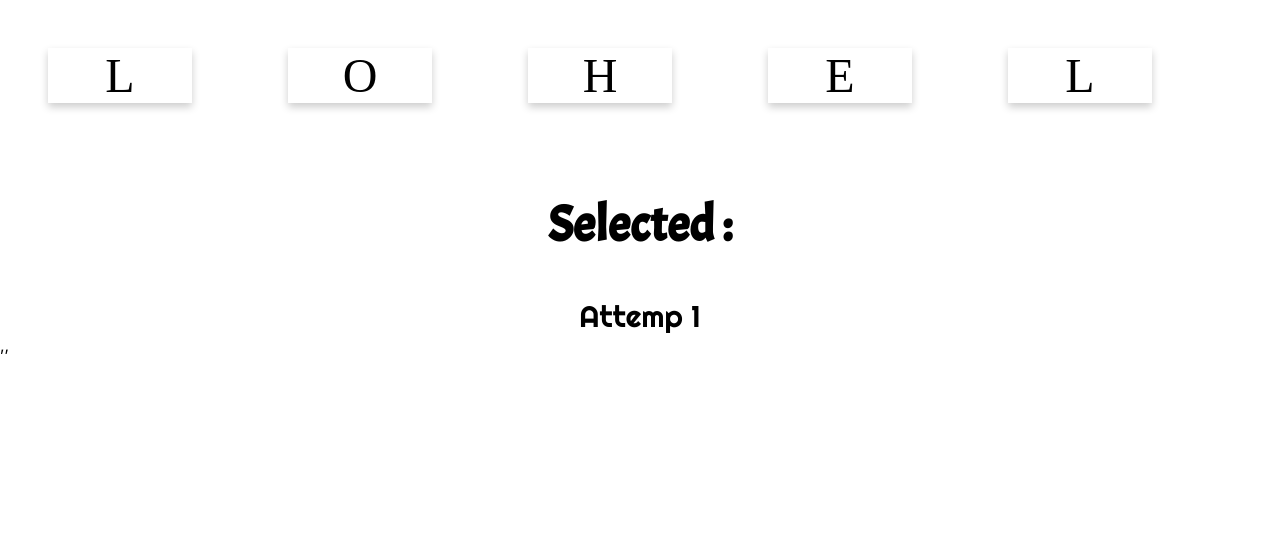
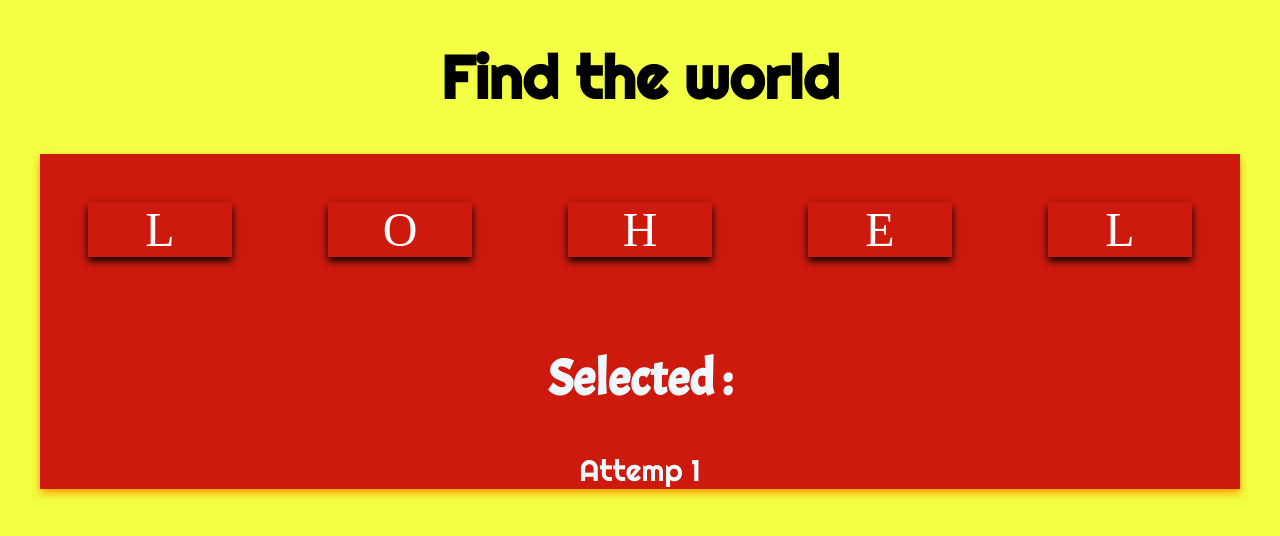
Before and after one commit to FrameTee29/Lab_3SA03, a React (Create React App) app: page / in a window 1280 px wide. Shown: the top 536 px of the page. Built offline with nearby package versions, Linux system fonts and the light colour scheme; a web font is replaced by a local one.

Commit message:
Reset and Css Finish

```diff
--- a/src/App.css
+++ b/src/App.css
@@ -3,7 +3,16 @@
 @import url('https://fonts.googleapis.com/css?family=Acme&display=swap');
 @import url('https://fonts.googleapis.com/css?family=Righteous&display=swap');
 
+body{
+  background: rgba(238, 255, 0, 0.74);
+}
+.Backgrounf{
+  background: rgba(204, 10, 10, 0.932);
+  color: aliceblue;
+  display:inline-block;
+  box-shadow: 0 4px 8px 0 rgb(255, 154, 4);
 
+}
 .App {
   text-align: center;
   color: blue;
@@ -16,20 +25,23 @@
   text-align: center;
   width: 3em;
   font-size: 3em;
-  box-shadow: 0 4px 8px 0 rgba(0,0,0,0.2);
+  box-shadow: 0 4px 8px 0 rgb(0, 0, 0);
   margin: 1em;
   user-select: none;
+  align-items: center;
+  color:rgb(255, 255, 255);
 }
 
 .activeCard {
-  color:rgb(0, 0, 0);
-  background: rgb(58, 255, 8);
+  color:rgb(240, 240, 240);
+  background: rgb(255, 81, 0);
   text-align: center;
+  align-items: center;
  }
 
  h2{
   font-family: 'Acme', sans-serif;
-  color:rgb(0, 0, 0);
+  color: aliceblue;
   font-size: 50px;
   text-align: center;
  }
@@ -41,6 +53,11 @@
  }
 
  .Righteous2{
+  font-family: 'Righteous', cursive;
+  font-size: 60px;
+  text-align: center;
+ }
+ .R2{
   font-family: 'Righteous', cursive;
   font-size: 60px;
   text-align: center;
@@ -58,4 +75,5 @@
  div{
   align-items: center;
   flex-direction: column;
+  text-align: center;
  }
--- a/src/App.js
+++ b/src/App.js
@@ -38,7 +38,7 @@ class App extends React.Component {
   }
 
   reset = () => {
-    this.setState({ completed: false ,check: this.state.check + 1,})
+    this.setState({ completed: false ,attempt: this.state.attempt + 1,})
   }
 
   render() {
@@ -46,13 +46,16 @@ class App extends React.Component {
     let Com= this.state.completed === true ? <h2 class="Righteous2">Complete </h2>: '';
     let resetevery= this.state.completed === true ? <button onClick={this.reset}><h1>Play Again</h1></button>: '';
     return (
-      <div>
+     <div><h1 class="R2">Find the world</h1>
+      <div className="Backgrounf">
+
         {Array.from(this.state.chars).map((item, index) => <CharacterCard value={item} key={index}  attempt={this.state.attempt} activationHandler={this.activationHandler} />)}
 
         <h2>Selected :</h2>
         <div class="Righteous2">{this.state.guess}</div>
         <div class="Righteous">Attemp {this.state.attempt}</div>
-        <div>{Com},{resetevery},</div>
+        <div >{Com}{resetevery}</div>
+      </div>
       </div>
     );
   }
```
Also changed, not shown: src/CharacterCard.js (line endings or trailing spaces).
